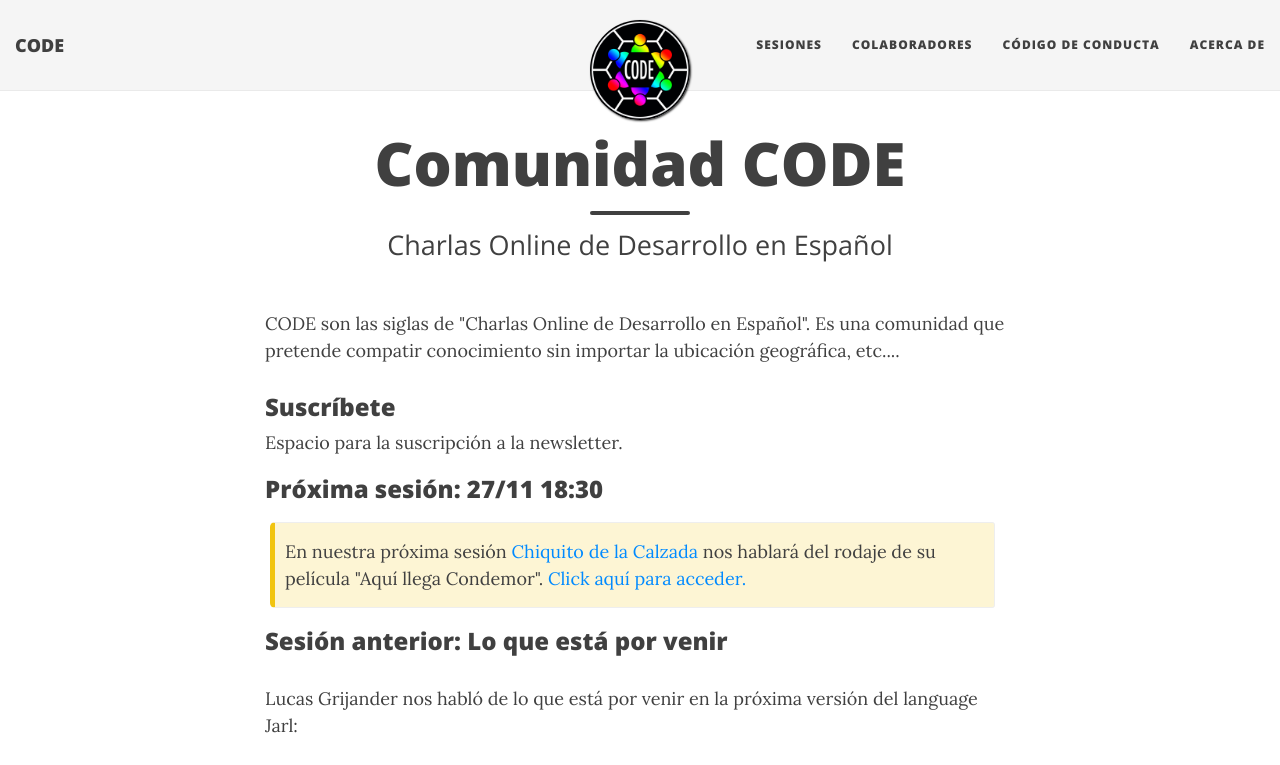
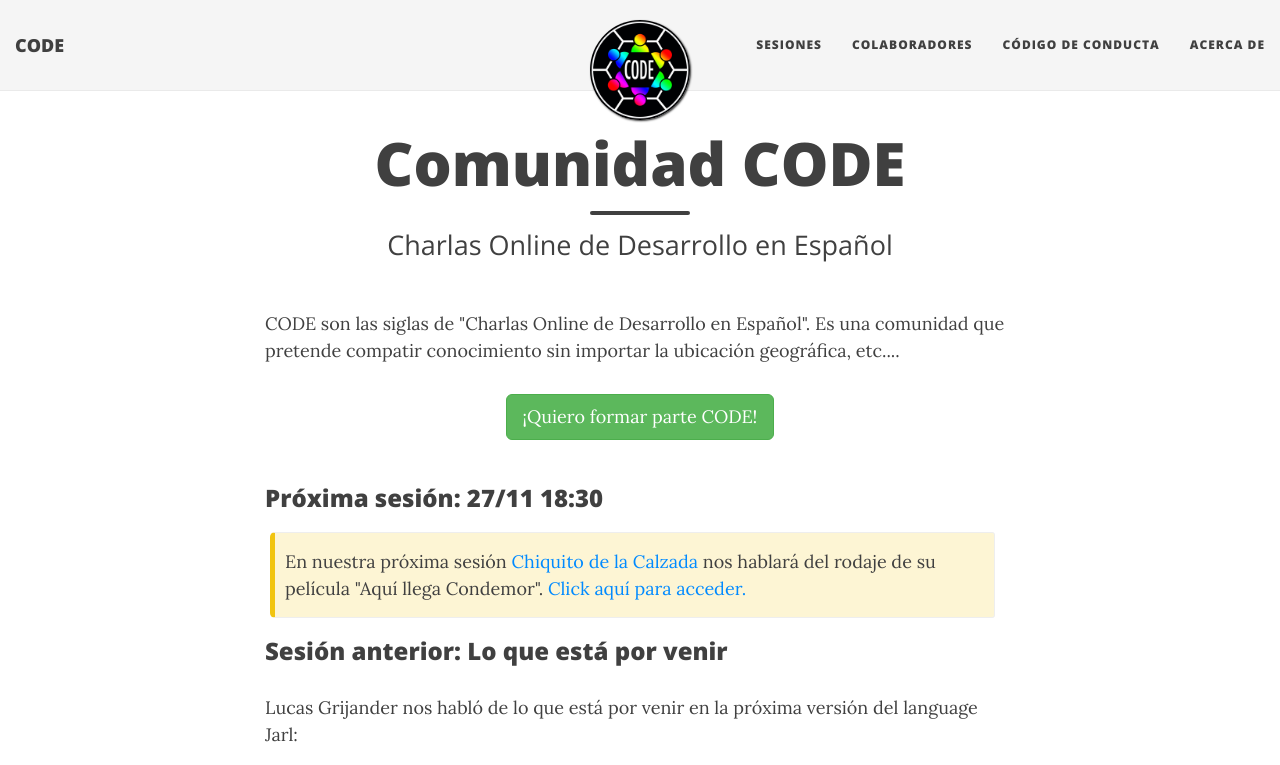
Before and after one commit to comunidadcode/comunidadcode.github.io, a Jekyll site: the page built from index.html, in a window 1280 px wide and 1377 px high, cut to the strip 0-765 px from the top of the window. Built offline with Jekyll 4.4.1, drawn with Linux system fonts in a browser that asks for light colours; nearby versions of some CDN libraries.

Commit message:
Añadido botón para suscribirse a la lista de correo

```diff
--- a/index.html
+++ b/index.html
@@ -9,9 +9,9 @@
 CODE son las siglas de "Charlas Online de Desarrollo en Español". Es una comunidad que pretende compatir conocimiento sin importar la ubicación geográfica, etc....
 </p>
 
-<h3>Suscríbete</h3>
-
-Espacio para la suscripción a la newsletter.
+<div align="center" class="get-started-wrap">
+  <a class="btn btn-success btn-lg get-started-btn" href="http://eepurl.com/c8CpuH" target="_blank">¡Quiero formar parte CODE!</a>
+</div><br/>
 
 <h3 id="warning">Próxima sesión: 27/11 18:30</h3>
 
```
